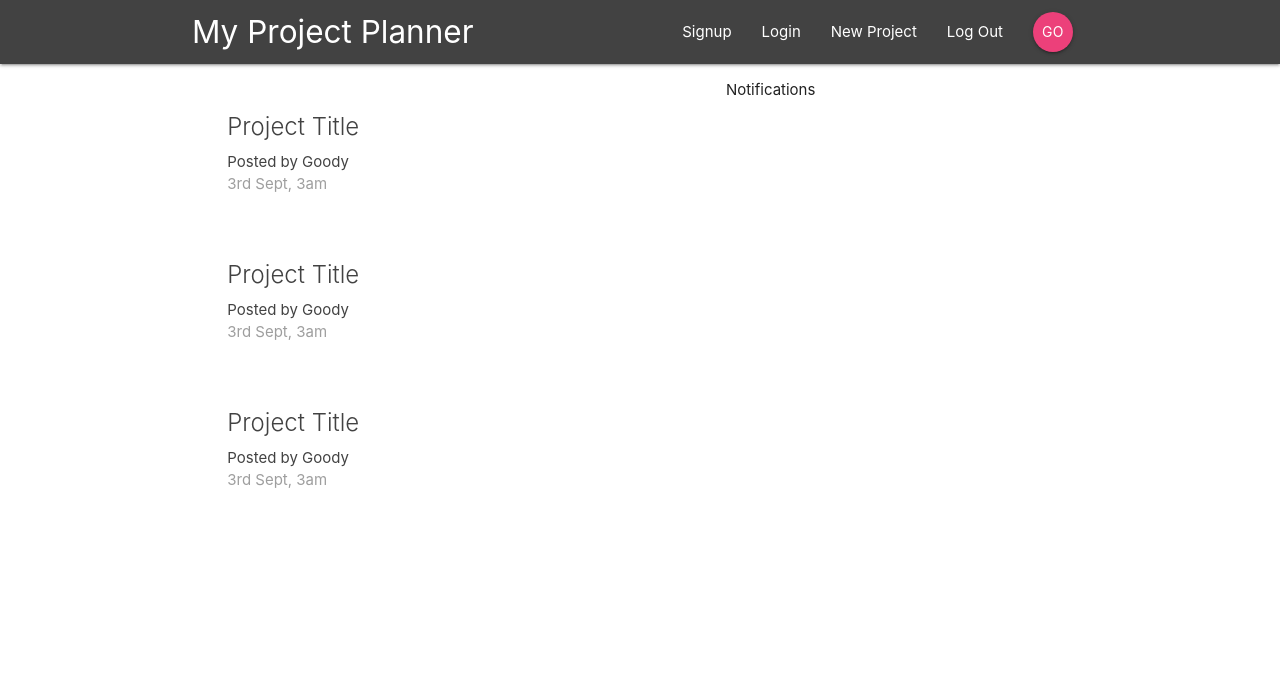
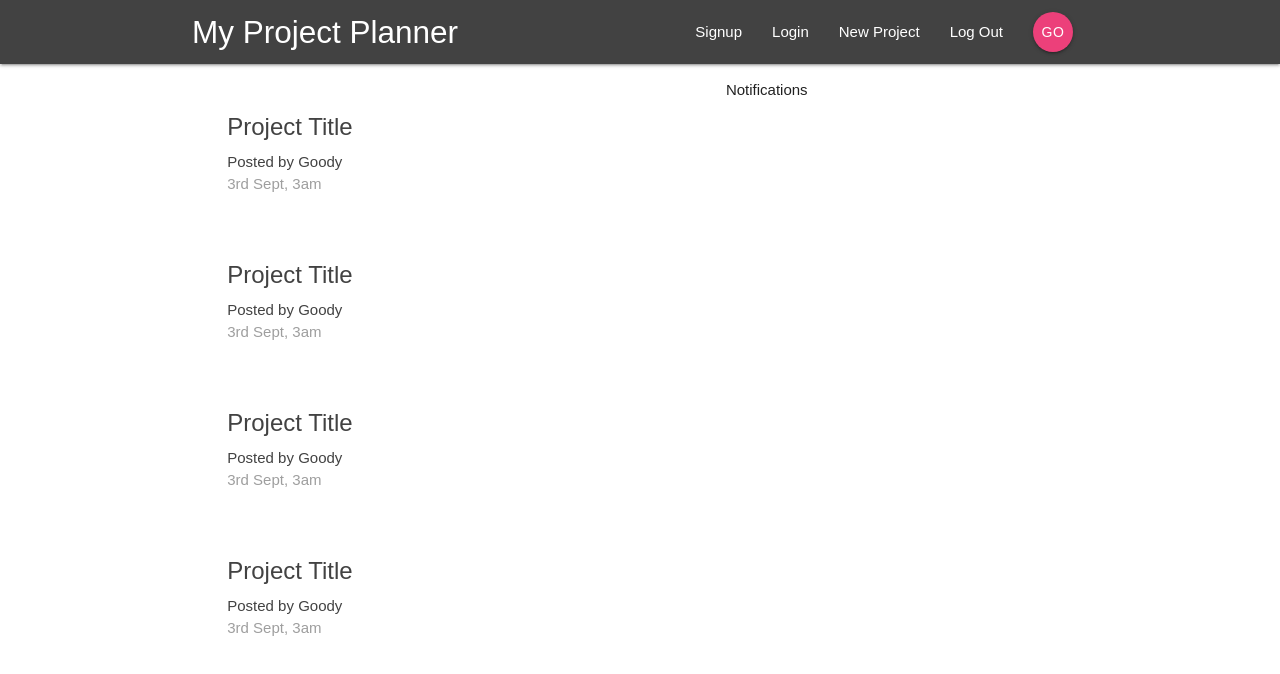
Before and after one commit to GoodnessObi/project-planner, a React (Create React App) app: page / in a window 1280 px wide. Shown: the top 674 px of the page. Built offline with nearby package versions, Linux system fonts and the light colour scheme; the HTML template or start-up script is replaced by a standard one.

Commit message:
feature: project-summary component

```diff
--- a/src/components/projects/ProjectList.js
+++ b/src/components/projects/ProjectList.js
@@ -1,31 +1,13 @@
 import React from 'react'
+import ProjectSummary from './ProjectSummary'
 
 const ProjectList = () => {
   return (
     <div className="project-list section">
-      <div className="card z-depth-0 project-summary">
-        <div className="card-content grey-text text-darken-3">
-          <span className="card-title">Project Title</span>
-          <p>Posted by Goody</p>
-          <p className="grey-text">3rd Sept, 3am</p>
-        </div>
-      </div>
-
-      <div className="card z-depth-0 project-summary">
-        <div className="card-content grey-text text-darken-3">
-          <span className="card-title">Project Title</span>
-          <p>Posted by Goody</p>
-          <p className="grey-text">3rd Sept, 3am</p>
-        </div>
-      </div>
-
-      <div className="card z-depth-0 project-summary">
-        <div className="card-content grey-text text-darken-3">
-          <span className="card-title">Project Title</span>
-          <p>Posted by Goody</p>
-          <p className="grey-text">3rd Sept, 3am</p>
-        </div>
-      </div>
+      <ProjectSummary />
+      <ProjectSummary />
+      <ProjectSummary />
+      <ProjectSummary />
     </div>
   )
 }
--- a/src/components/projects/ProjectSummary.js
+++ b/src/components/projects/ProjectSummary.js
@@ -0,0 +1,15 @@
+import React from 'react'
+
+const ProjectSummary = () => {
+  return (
+    <div className="card z-depth-0 project-summary">
+      <div className="card-content grey-text text-darken-3">
+        <span className="card-title">Project Title</span>
+        <p>Posted by Goody</p>
+        <p className="grey-text">3rd Sept, 3am</p>
+      </div>
+    </div>
+  )
+}
+
+export default ProjectSummary
--- a/src/index.css
+++ b/src/index.css
@@ -1,13 +1,5 @@
-/* body {
+body {
   margin: 0;
-  font-family: -apple-system, BlinkMacSystemFont, 'Segoe UI', 'Roboto', 'Oxygen',
-    'Ubuntu', 'Cantarell', 'Fira Sans', 'Droid Sans', 'Helvetica Neue',
-    sans-serif;
-  -webkit-font-smoothing: antialiased;
-  -moz-osx-font-smoothing: grayscale;
+  padding: 0;
+  font-family: sans-serif;
 }
-
-code {
-  font-family: source-code-pro, Menlo, Monaco, Consolas, 'Courier New',
-    monospace;
-} */
```
